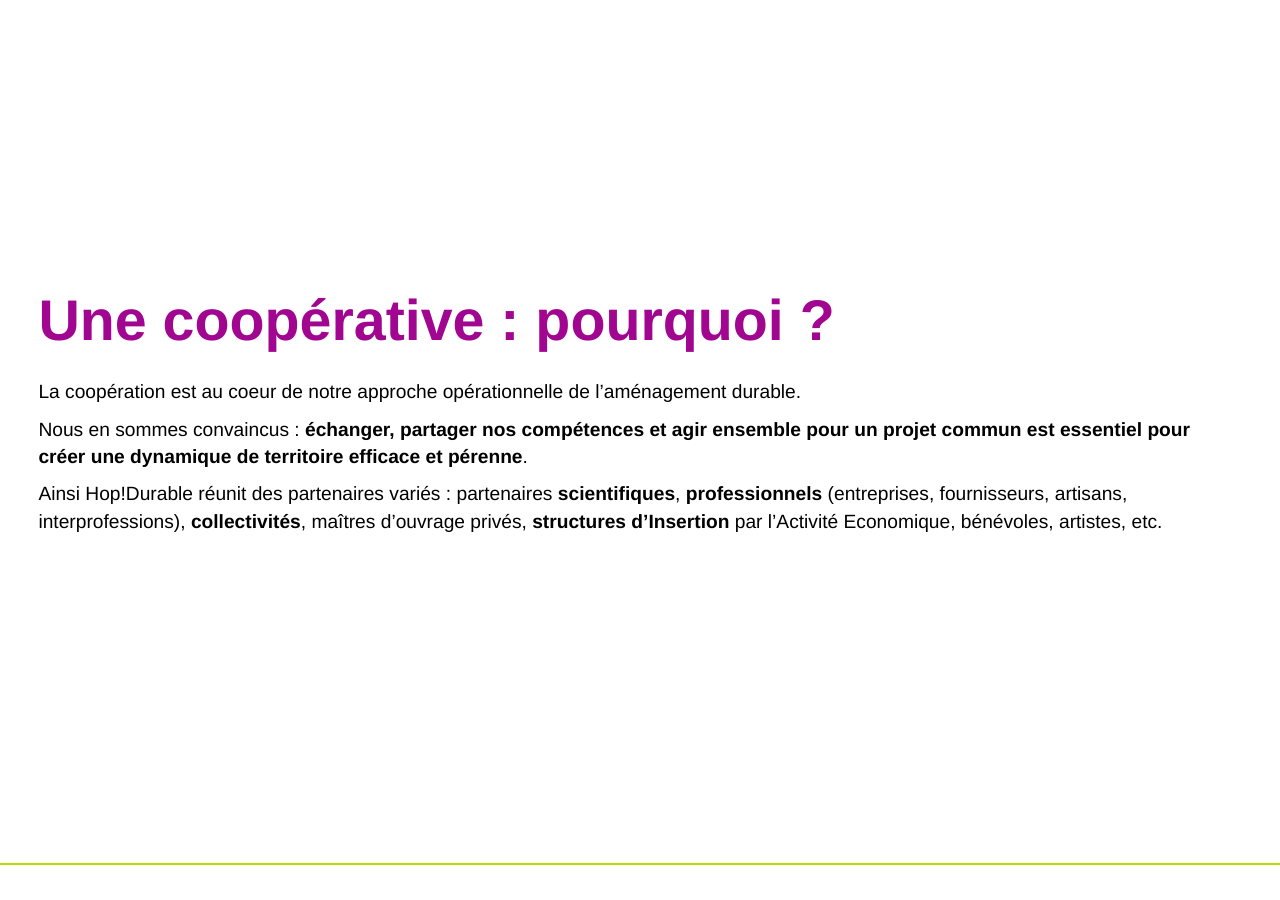
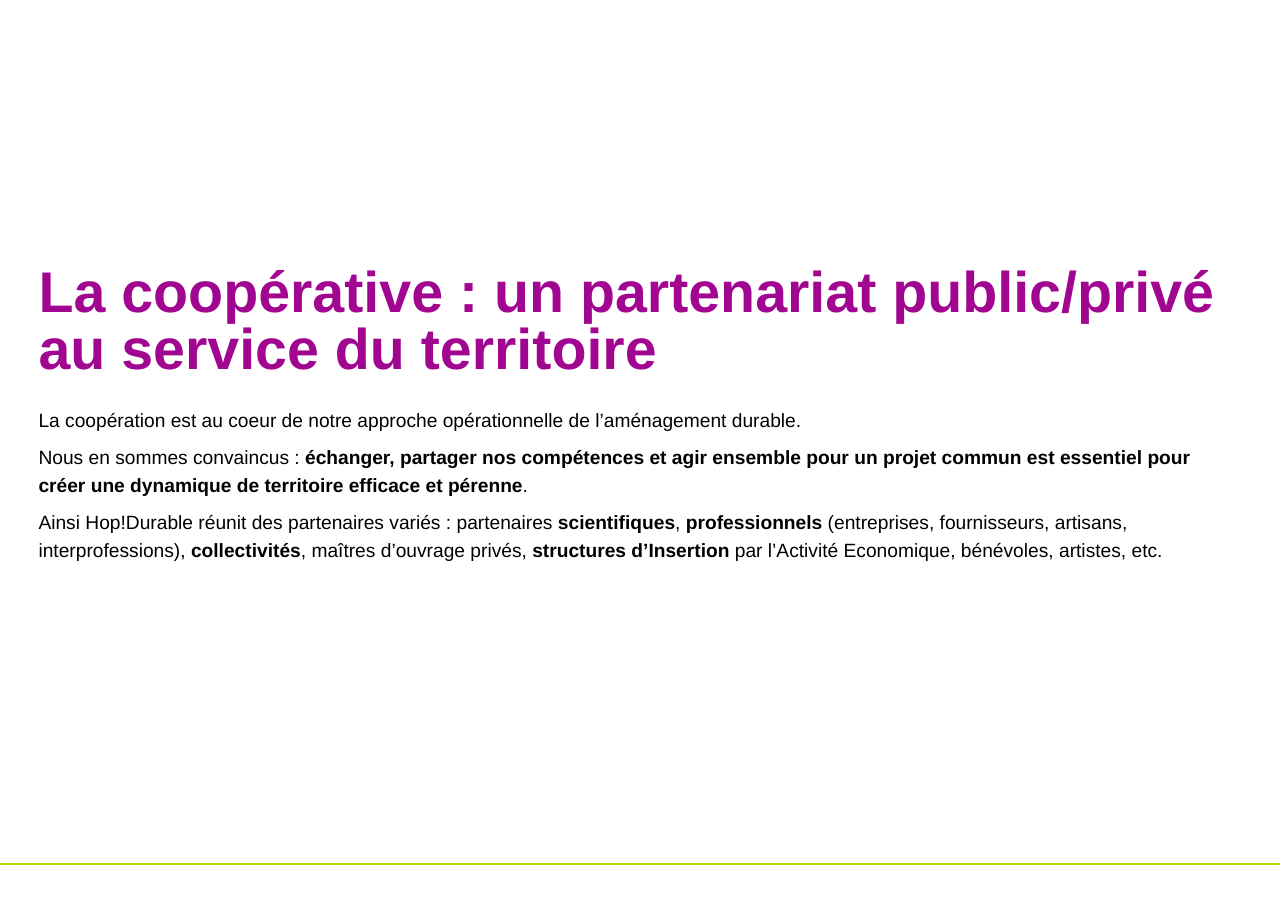
Before and after one commit to pierrenault/hopdurable.github.io, a Jekyll site: the page built from index.md, in a window 1280 px wide and 900 px high, scrolled down 2737 px. Built offline with Jekyll 4.4.1, drawn with Linux system fonts in a browser that asks for light colours.

Commit message:
Update index.md

```diff
--- a/index.md
+++ b/index.md
@@ -29,7 +29,7 @@
 
 <section markdown="1">
 
-# Une coopérative : pourquoi ?
+# La coopérative : un partenariat public/privé au service du territoire
 
 La coopération est au coeur de notre approche opérationnelle de l’aménagement durable.
 
```
